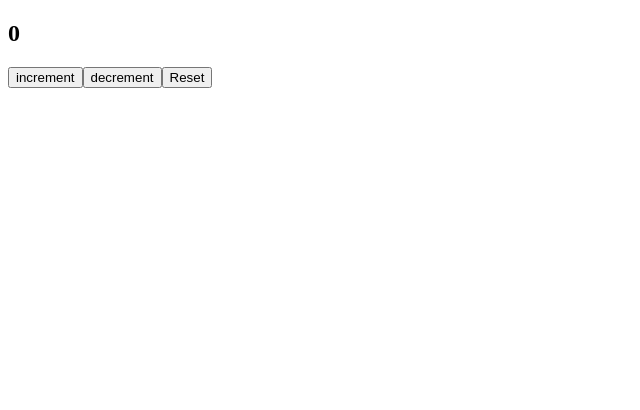
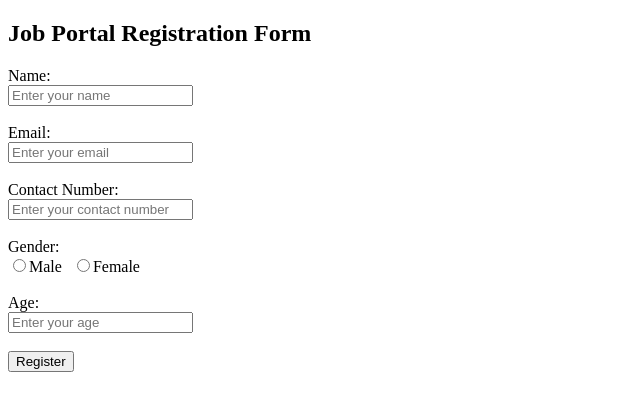
Before and after one commit to rishabh17-code/summer-internship-program, a React (Vite) app in the folder react/: page / in a window 1280 px wide. Shown: the top 410 px of the page, without its empty margins (0-640 px from the left). Built offline with nearby package versions, Linux system fonts and the light colour scheme.

Commit message:
form handling using react

```diff
--- a/react/src/App.jsx
+++ b/react/src/App.jsx
@@ -1,11 +1,20 @@
 // import Student from "./component/Student";
-import Counter from "./hooks-state/usestate";
+// import Counter from "./hooks-state/usestate";
+// import RegistrationForm from "./component/RegistrationForm";
+import JobPortalForm from "./component/JobPortalForm"
+
 function App(){
     //  let name = "rishabh";
     return (
         <div>
-            <Counter/>
+            <JobPortalForm/>
         </div>
+        // <div>
+        //     <RegistrationForm/>
+        // </div>
+        // <div>
+        //     <Counter/>
+        // </div>
 //    <div> <h1>hello {name} </h1>
 //     <Student />
 //     <Student /></div>
--- /dev/null
+++ b/react/src/component/JobPortalForm.jsx
@@ -0,0 +1,140 @@
+import { useState } from "react";
+
+function JobPortalForm() {
+  const [formData, setFormData] = useState({
+    name: "",
+    email: "",
+    contact: "",
+    gender: "",
+    age: "",
+  });
+
+  const handleChange = (event) => {
+    const { name, value } = event.target;
+
+    setFormData({
+      ...formData,
+      [name]: value,
+    });
+  };
+
+  const handleSubmit = (event) => {
+    event.preventDefault();
+
+    console.log("Job Portal Form Data");
+    console.log(formData);
+
+    alert("Registration Successful!");
+
+    setFormData({
+      name: "",
+      email: "",
+      contact: "",
+      gender: "",
+      age: "",
+    });
+  };
+
+  return (
+    <div>
+      <h2>Job Portal Registration Form</h2>
+
+      <form onSubmit={handleSubmit}>
+        {/* Name */}
+        <div>
+          <label>Name:</label>
+          <br />
+          <input
+            type="text"
+            name="name"
+            placeholder="Enter your name"
+            value={formData.name}
+            onChange={handleChange}
+            required
+          />
+        </div>
+
+        <br />
+
+        {/* Email */}
+        <div>
+          <label>Email:</label>
+          <br />
+          <input
+            type="email"
+            name="email"
+            placeholder="Enter your email"
+            value={formData.email}
+            onChange={handleChange}
+            required
+          />
+        </div>
+
+        <br />
+
+        {/* Contact */}
+        <div>
+          <label>Contact Number:</label>
+          <br />
+          <input
+            type="tel"
+            name="contact"
+            placeholder="Enter your contact number"
+            value={formData.contact}
+            onChange={handleChange}
+            required
+          />
+        </div>
+
+        <br />
+
+        {/* Gender */}
+        <div>
+          <label>Gender:</label>
+          <br />
+
+          <input
+            type="radio"
+            name="gender"
+            value="Male"
+            checked={formData.gender === "Male"}
+            onChange={handleChange}
+          />
+          Male
+
+          <input
+            type="radio"
+            name="gender"
+            value="Female"
+            checked={formData.gender === "Female"}
+            onChange={handleChange}
+            style={{ marginLeft: "15px" }}
+          />
+          Female
+        </div>
+
+        <br />
+
+        {/* Age */}
+        <div>
+          <label>Age:</label>
+          <br />
+          <input
+            type="number"
+            name="age"
+            placeholder="Enter your age"
+            value={formData.age}
+            onChange={handleChange}
+            required
+          />
+        </div>
+
+        <br />
+
+        <button type="submit">Register</button>
+      </form>
+    </div>
+  );
+}
+
+export default JobPortalForm;
--- /dev/null
+++ b/react/src/component/RegistrationForm.jsx
@@ -0,0 +1,98 @@
+import { useState } from "react";
+
+function RegistrationForm() {
+  const [formData, setFormData] = useState({
+    name: "",
+    email: "",
+    password: "",
+    gender: "",
+  });
+
+  // Handle input changes
+  const handleChange = (event) => {
+    const { name, value } = event.target;
+
+    setFormData({
+      ...formData,
+      [name]: value,
+    });
+  };
+
+  // Handle form submit
+  const handleSubmit = (event) => {
+    event.preventDefault(); // Prevent page refresh
+
+    console.log("Form Data:", formData);
+
+    alert("Form Submitted Successfully!");
+  };
+
+  return (
+    <form onSubmit={handleSubmit}>
+      <div>
+        <label>Name:</label><br />
+        <input
+          type="text"
+          name="name"
+          value={formData.name}
+          onChange={handleChange}
+          placeholder="Enter your name"
+        />
+      </div>
+
+      <br />
+
+      <div>
+        <label>Email:</label><br />
+        <input
+          type="email"
+          name="email"
+          value={formData.email}
+          onChange={handleChange}
+          placeholder="Enter your email"
+        />
+      </div>
+
+      <br />
+
+      <div>
+        <label>Password:</label><br />
+        <input
+          type="password"
+          name="password"
+          value={formData.password}
+          onChange={handleChange}
+          placeholder="Enter password"
+        />
+      </div>
+
+      <br />
+
+      <div>
+        <label>Gender:</label><br />
+
+        <input
+          type="radio"
+          name="gender"
+          value="Male"
+          onChange={handleChange}
+        />{" "}
+        Male
+
+        <input
+          type="radio"
+          name="gender"
+          value="Female"
+          onChange={handleChange}
+        />{" "}
+        Female
+      </div>
+
+      <br />
+
+      <button type="submit">Submit</button>
+    </form>
+  );
+}
+
+export default RegistrationForm;
```
